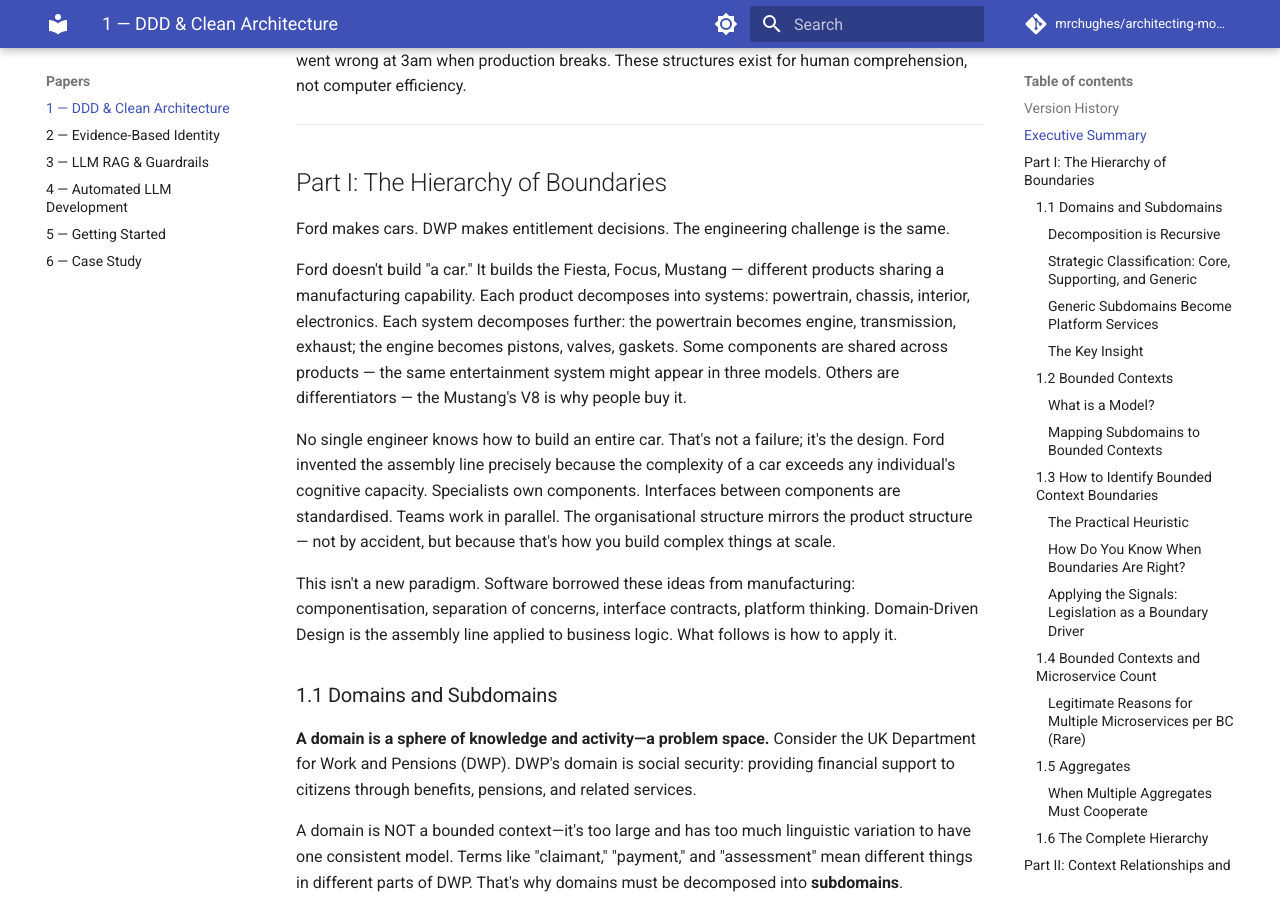
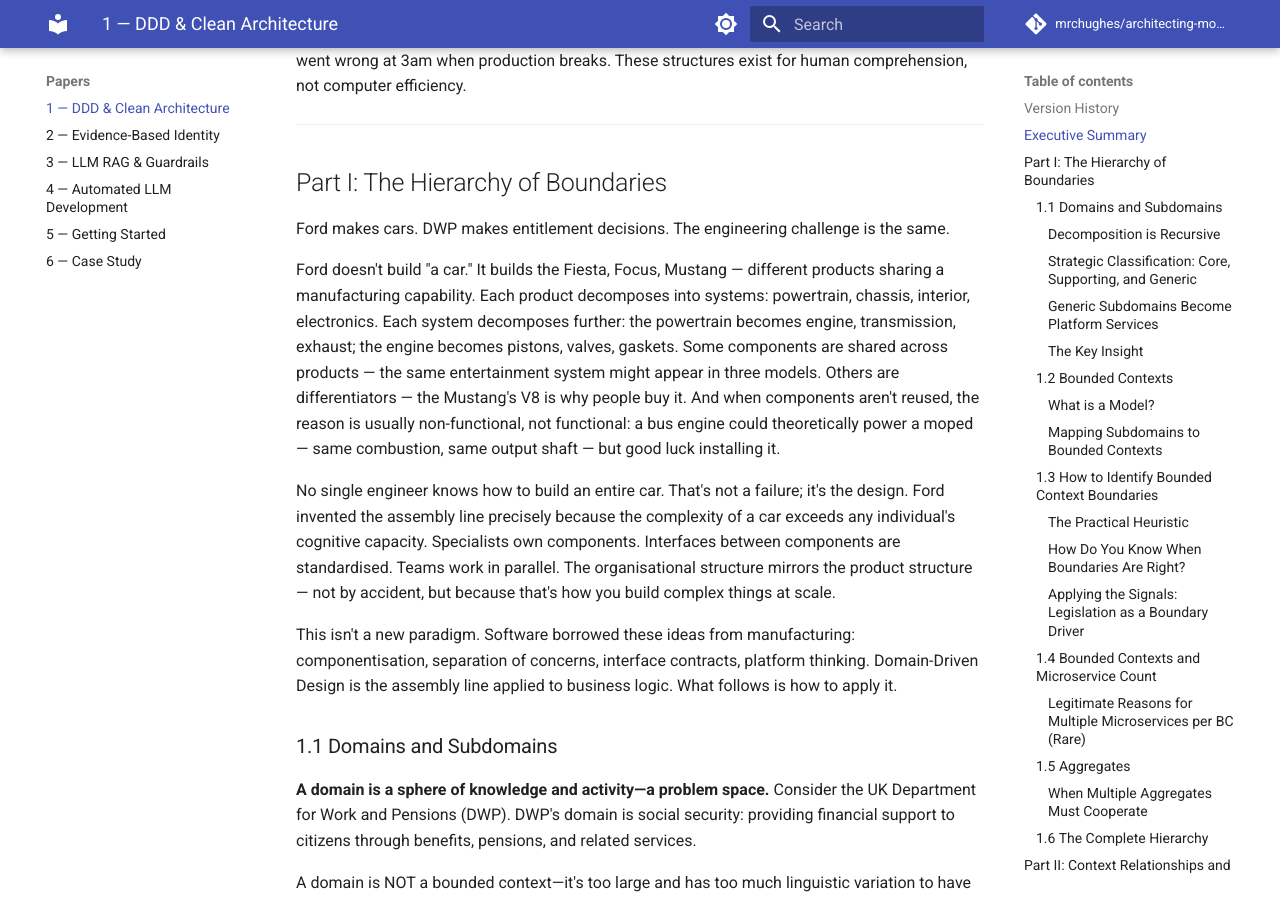
Before and after one commit to mrchughes/architecting-modern-government-services, an MkDocs documentation site: the page built from docs/Paper_1_DDD_Clean_Architecture.md, in a window 1280 px wide and 900 px high, scrolled down 1611 px. Built offline with MkDocs 1.6.1 and Material for MkDocs 9.7.7, drawn with Linux system fonts in a browser that asks for light colours; comment, search, counter and statistics services are not loaded.

Commit message:
Extend manufacturing analogy: non-functional reasons for not reusing components
- Bus engine / moped example: functionally equivalent ≠ interchangeable
- Sets up NFR discussion for why shared components sometimes aren't shared

```diff
--- a/docs/Paper_1_DDD_Clean_Architecture.md
+++ b/docs/Paper_1_DDD_Clean_Architecture.md
@@ -45,7 +45,7 @@
 
 Ford makes cars. DWP makes entitlement decisions. The engineering challenge is the same.
 
-Ford doesn't build "a car." It builds the Fiesta, Focus, Mustang — different products sharing a manufacturing capability. Each product decomposes into systems: powertrain, chassis, interior, electronics. Each system decomposes further: the powertrain becomes engine, transmission, exhaust; the engine becomes pistons, valves, gaskets. Some components are shared across products — the same entertainment system might appear in three models. Others are differentiators — the Mustang's V8 is why people buy it.
+Ford doesn't build "a car." It builds the Fiesta, Focus, Mustang — different products sharing a manufacturing capability. Each product decomposes into systems: powertrain, chassis, interior, electronics. Each system decomposes further: the powertrain becomes engine, transmission, exhaust; the engine becomes pistons, valves, gaskets. Some components are shared across products — the same entertainment system might appear in three models. Others are differentiators — the Mustang's V8 is why people buy it. And when components aren't reused, the reason is usually non-functional, not functional: a bus engine could theoretically power a moped — same combustion, same output shaft — but good luck installing it.
 
 No single engineer knows how to build an entire car. That's not a failure; it's the design. Ford invented the assembly line precisely because the complexity of a car exceeds any individual's cognitive capacity. Specialists own components. Interfaces between components are standardised. Teams work in parallel. The organisational structure mirrors the product structure — not by accident, but because that's how you build complex things at scale.
 
```
Also changed, not shown: Paper_1_DDD_Clean_Architecture.md (+1 -1 lines).
